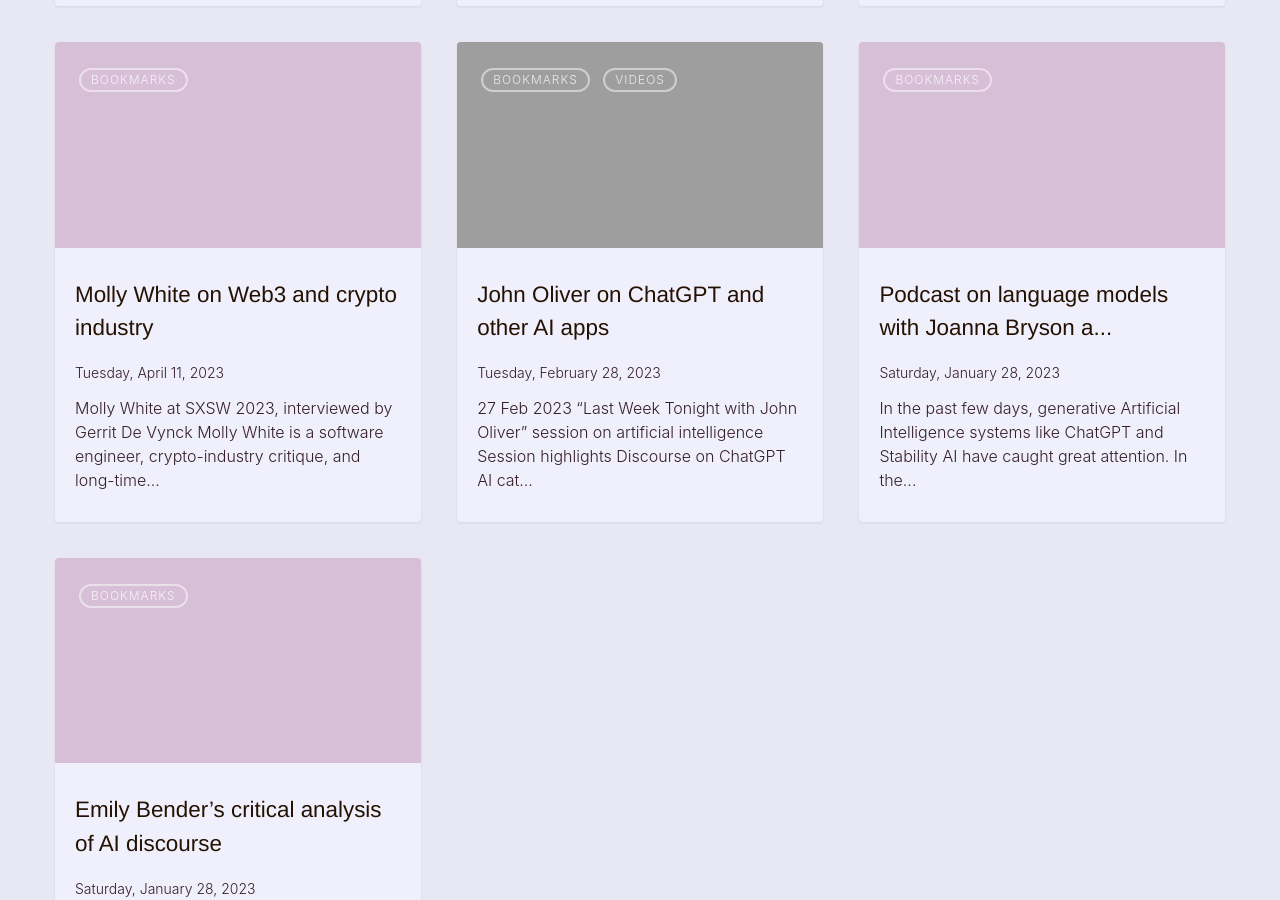
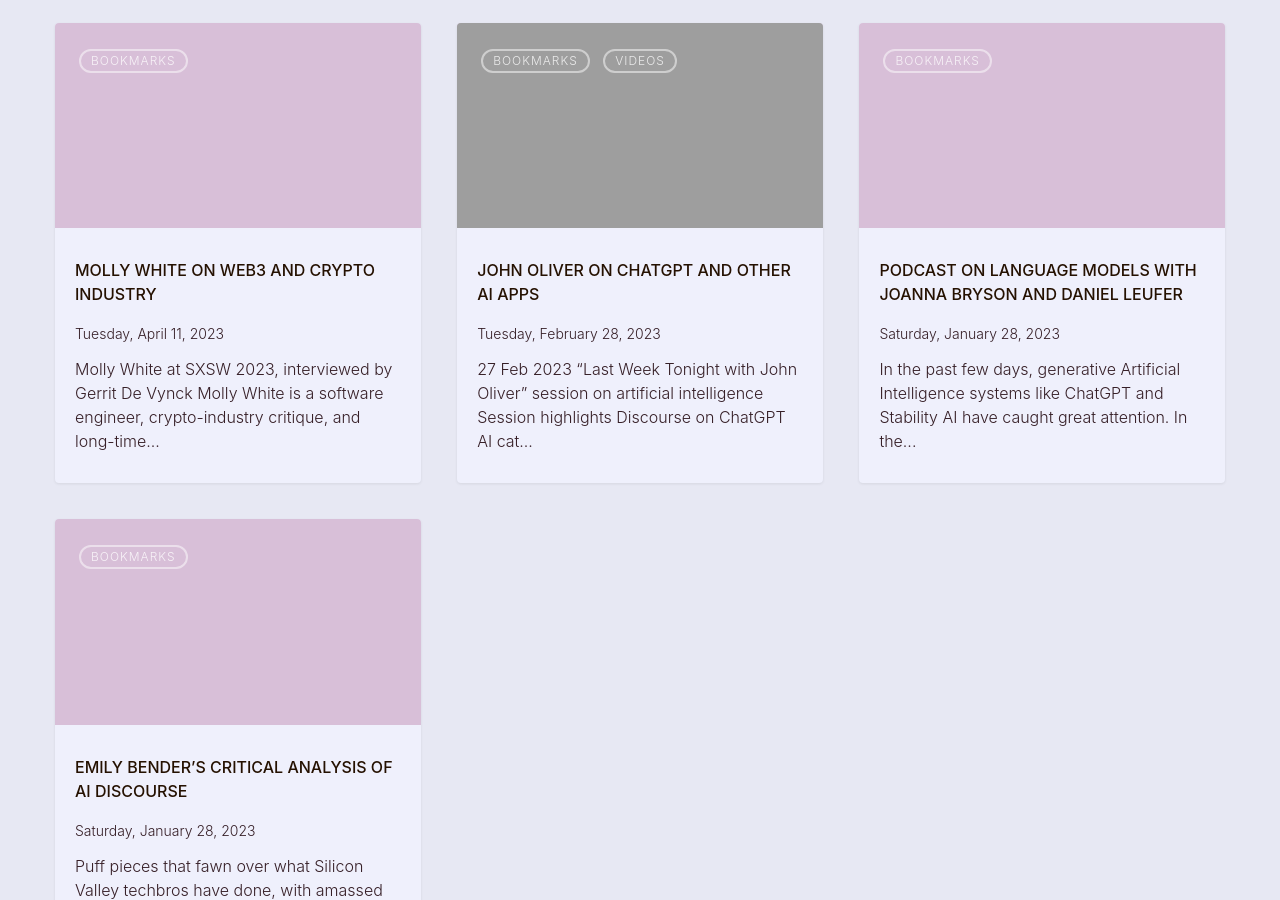
Before and after one commit to technosemiotics/technosemiotics.net, a Jekyll site: the page built from _pages/posts.md, in a window 1280 px wide and 900 px high, scrolled down 616 px. Built offline with Jekyll 4.4.1, drawn with Linux system fonts in a browser that asks for light colours.

Commit message:
show full title

```diff
--- a/_includes/card.html
+++ b/_includes/card.html
@@ -31,7 +31,7 @@
   </a>
   <a class="post-card__inner" href="{{ post.url | relative_url }}">
     <div class="post-card__header">
-      <h2>{{ post.title | strip_html | truncate: 50 }}</h2>
+      <h3>{{ post.title | strip_html }}</h3>
       {% assign date_format = site.minima.date_format | default: "%b %-d, %Y" %}
       <span class="post-card__meta">
         <time>{{ post.date | date: date_format }}</time>
```
